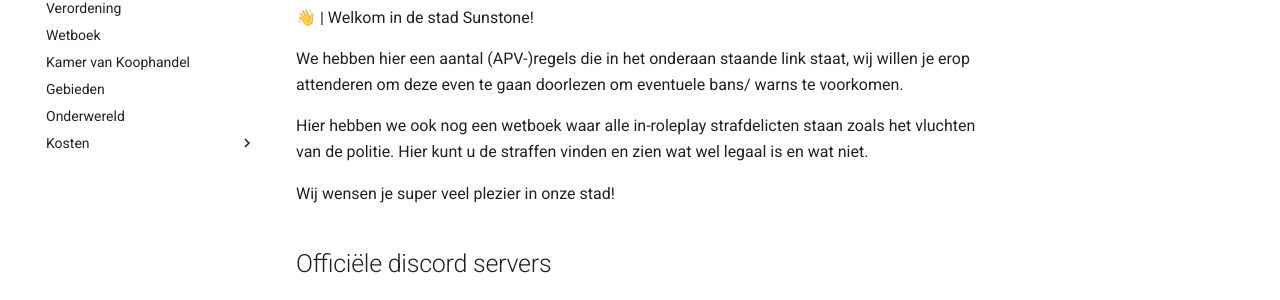
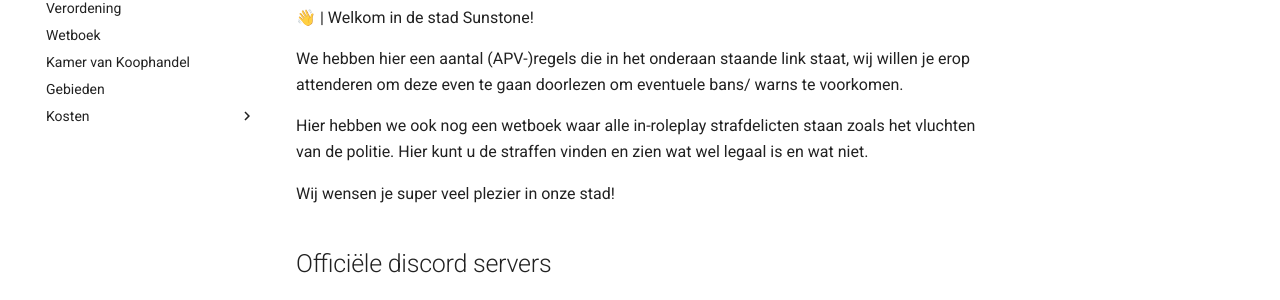
Before and after one commit to mickjoel/wetboek.sunstone, an MkDocs documentation site: the page built from docs/index.md, in a window 1280 px wide. Shown: the part 175-475 px from the top of the page. Built offline with MkDocs 1.6.1 and Material for MkDocs 9.7.7, drawn with Linux system fonts in a browser that asks for light colours.

Commit message:
Update mkdocs.yml

```diff
--- a/mkdocs.yml
+++ b/mkdocs.yml
@@ -13,7 +13,6 @@ nav:
   - Wetboek: wetboek.md
   - Kamer van Koophandel: bedrijven.md
   - Gebieden: risico-gebieden.md
-  - Onderwereld: onderwereld.md
   - Kosten:
     - Advocatuur: kosten/advocaat.md
     - Ambulance: kosten/ambulance.md
```
